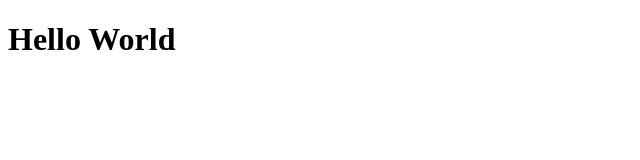
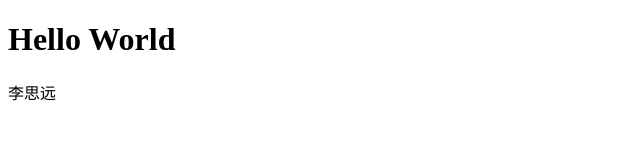
Before and after one commit to OIHUU/oihuu.github.io, a plain HTML site: page index.html in a window 1280 px wide. Shown: the full height of the page, 0-640 px from the left. Drawn offline with Linux system fonts and the light colour scheme.

Commit message:
Update index.html

```diff
--- a/index.html
+++ b/index.html
@@ -2,5 +2,6 @@
 <html>
 <body>
 <h1>Hello World</h1>
+<p>李思远</p>
 </body>
 </html>
```
